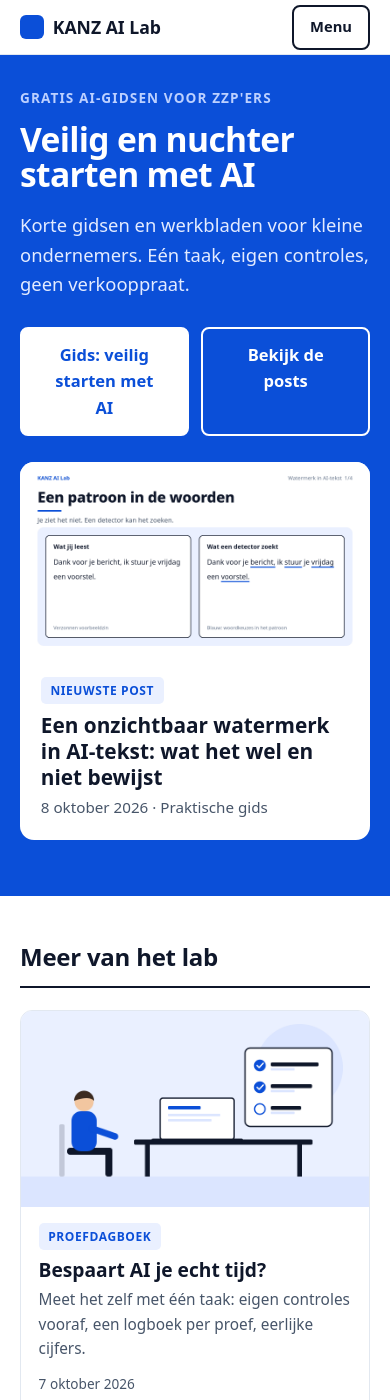
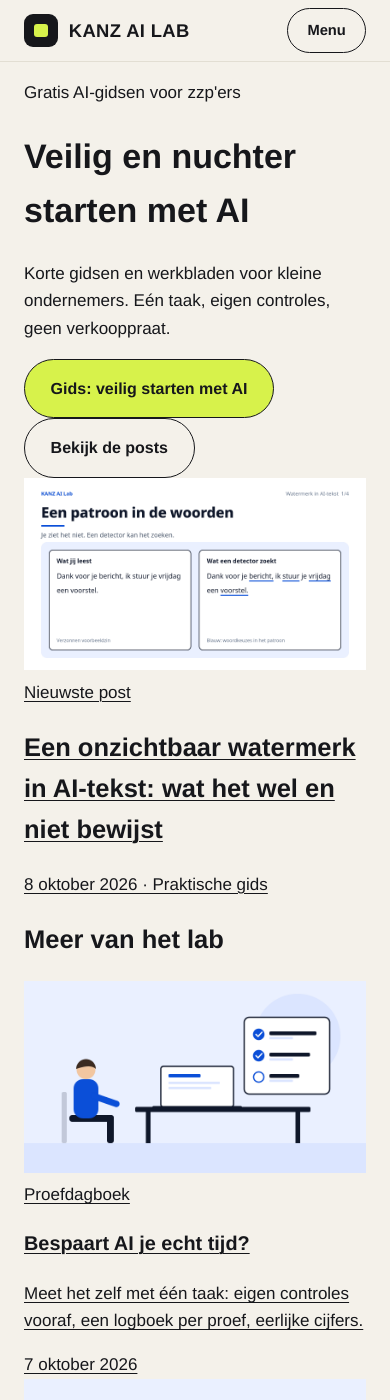
Before and after one commit to kanz-ai-lab-nl/kanz-ai-lab-nl.github.io, a Jekyll site: the page index.html, which Jekyll copies as it is, in a window 390 px wide and 1400 px high. Built offline with Jekyll 4.4.1, drawn with Linux system fonts in a browser that asks for light colours.

Commit message:
Nieuwe stijl (REQUEST 9): assets

```diff
--- a/assets/kanz.css
+++ b/assets/kanz.css
@@ -1,113 +1,72 @@
-:root{--bg:#fff;--ink:#0f172a;--mute:#475569;--line:#e2e8f0;--ac:#0b4fd8;--acd:#0a3fb0;--tint:#eaf0ff;--tint2:#dbe5ff;--sans:system-ui,-apple-system,"Segoe UI",Roboto,"Noto Sans",Helvetica,Arial,sans-serif}
+:root{--bg:#f4f1ea;--ink:#16171b;--ink2:#26292e;--mute:#5d6066;--line:#e2ded3;--field:#f9f8f4;--lime:#d7f24b;--tile:#e2ded3;--sans:"Helvetica Neue",Helvetica,"Segoe UI",Arial,system-ui,sans-serif;--head:"Helvetica Neue",Helvetica,"Segoe UI","Arial Black",Arial,system-ui,sans-serif;--mono:ui-monospace,"SF Mono","Cascadia Mono",Menlo,Consolas,monospace}
 *{box-sizing:border-box}
-html{scroll-behavior:smooth;scroll-padding-top:5rem}
-body{margin:0;background:var(--bg);color:var(--ink);font-family:var(--sans);font-size:17px;line-height:1.6}
-a{color:var(--ac)}
+html{scroll-behavior:smooth;scroll-padding-top:5.5rem}
+body{margin:0;background:var(--bg);color:var(--ink);font-family:var(--sans);font-size:18px;line-height:1.6}
 img{max-width:100%;height:auto}
-.w{max-width:72rem;margin:0 auto;padding:0 1.25rem}
-.top{background:#fff;border-bottom:1px solid var(--line);position:sticky;top:0;z-index:10}
-.top .w{display:flex;align-items:center;gap:1.5rem;min-height:4rem}
-.brand{display:flex;align-items:center;gap:.55rem;font-weight:800;font-size:1.1rem;text-decoration:none;white-space:nowrap;color:var(--ink)}
-.brand i{width:1.5rem;height:1.5rem;background:var(--ac);border-radius:6px;display:inline-block}
-.menu{display:flex;align-items:center;gap:1.5rem;margin-left:auto}
-.menu nav{display:flex;gap:1.5rem;font-weight:600;font-size:.95rem}
-.menu nav a{text-decoration:none;color:var(--mute);padding:.4rem 0}
-.menu nav a:hover{color:var(--ac)}
-.cta{background:var(--ac);color:#fff!important;text-decoration:none;font-weight:700;font-size:.92rem;padding:.6rem 1.1rem;border-radius:8px;white-space:nowrap}
-.cta:hover{background:var(--acd)}
-.hero{background:var(--ac);color:#fff;padding:3.5rem 0 6rem}
-.hero .w{display:grid;grid-template-columns:1fr 1fr;gap:3rem;align-items:center}
-.kicker{margin:0 0 .8rem;font-weight:700;font-size:.85rem;letter-spacing:.08em;text-transform:uppercase;color:#bcd0ff}
-.hero h1{margin:0;font-size:clamp(2.2rem,4.8vw,3.6rem);line-height:1.05;font-weight:800;letter-spacing:-.02em}
-.lead{font-size:1.15rem;margin:1.1rem 0 0;color:#e3ebff}
-.acts{display:flex;gap:.8rem;margin-top:1.8rem;flex-wrap:wrap}
-.acts a{text-decoration:none;font-weight:700;padding:.8rem 1.4rem;border-radius:8px;border:2px solid #fff;color:#fff}
-.acts .b1{background:#fff;color:var(--ac)}.acts .b1:hover{background:var(--tint)}
-.acts .b2:hover{background:rgba(255,255,255,.14)}
-.fc{display:block;background:#fff;color:var(--ink);border-radius:14px;overflow:hidden;text-decoration:none}
-.fc img{display:block;width:100%}
-.fc div{padding:1.1rem 1.3rem 1.3rem}
-.fc h2{margin:.5rem 0 .3rem;font-size:1.3rem;line-height:1.25}
-.fc:hover h2{color:var(--ac)}
-.fc p{margin:0;color:var(--mute);font-size:.95rem}
-.tag{display:inline-block;background:var(--tint);color:var(--ac);font-weight:700;font-size:.75rem;letter-spacing:.05em;text-transform:uppercase;padding:.25rem .6rem;border-radius:5px}
-.meta{font-size:.85rem;color:var(--mute)}
-section.s{padding:3.5rem 0 0}
-.sh{display:flex;justify-content:space-between;align-items:baseline;gap:1rem;margin-bottom:1.4rem;border-bottom:2px solid var(--ink);padding-bottom:.6rem}
-.sh h2{margin:0;font-size:1.5rem;letter-spacing:-.01em}
-.sh a{font-weight:700;font-size:.9rem;text-decoration:none}
-.grid{display:grid;grid-template-columns:repeat(3,1fr);gap:1.5rem}
-.card{display:flex;flex-direction:column;text-decoration:none;color:inherit;border:1px solid var(--line);border-radius:12px;overflow:hidden;background:#fff}
-.card:hover{border-color:var(--ac)}
-.card img{display:block;width:100%;aspect-ratio:16/9;object-fit:cover;background:var(--tint)}
-.card .tag{margin:1rem 1.1rem 0;align-self:flex-start}
-.card h3{margin:.5rem 1.1rem .4rem;font-size:1.2rem;line-height:1.25}
-.card:hover h3{color:var(--ac)}
-.card p{margin:0 1.1rem .7rem;color:var(--mute);font-size:.96rem}
-.card .meta{margin:auto 1.1rem 1.1rem}
-.offer{display:grid;grid-template-columns:repeat(3,1fr);gap:1.5rem}
-.offer>div{background:var(--tint);border-radius:12px;padding:1.6rem}
-.offer .n{display:inline-flex;width:2rem;height:2rem;border-radius:50%;background:var(--ac);color:#fff;font-weight:800;align-items:center;justify-content:center}
-.offer h3{margin:.9rem 0 .4rem;font-size:1.2rem}
-.offer p{margin:0 0 1rem;color:var(--mute);font-size:.96rem}
-.offer a.l{font-weight:700;text-decoration:none}
-.offer a.l:hover{text-decoration:underline}
-.about{display:grid;grid-template-columns:1fr 1.6fr;gap:2rem}
-.about h2{margin:0;font-size:1.5rem}.about p{margin:0;color:var(--mute)}
-.last{padding-bottom:4rem}
-footer.site{background:var(--ink);color:#fff;padding:1.6rem 0;font-weight:700;margin-top:0}
-/* artikelen */
-.art{max-width:46rem;margin:0 auto;padding:2rem 1.25rem 4rem}
-.crumb{font-size:.9rem;margin:0 0 1rem}
-.crumb a{text-decoration:none;font-weight:600}
-.art h1{font-size:clamp(1.9rem,4.5vw,2.8rem);line-height:1.12;letter-spacing:-.02em;margin:.6rem 0 .8rem;font-weight:800}
-.art h2{font-size:1.5rem;line-height:1.2;margin:2.4rem 0 .6rem;letter-spacing:-.01em}
-.art figure{margin:1.4rem 0}
-.art figure img{display:block;width:100%;border-radius:12px;border:1px solid var(--line)}
-.art .cover img{border:0}
-.art li{margin:.45rem 0}
-.art .note,.note{background:var(--tint);border-left:4px solid var(--ac);border-radius:0 8px 8px 0;padding:.8rem 1rem;margin:1.4rem 0;font-size:.95rem}
-.small{font-size:.85rem;color:var(--mute)}
-.tabs{display:flex;gap:.4rem;margin:1rem 0 1.2rem}
-.tabs a{text-decoration:none;font-weight:700;font-size:.92rem;padding:.5rem 1rem;border-radius:8px;color:var(--mute);background:var(--tint)}
-.tabs a[aria-current]{background:var(--ac);color:#fff}
-.btn{display:inline-block;background:var(--ac);color:#fff!important;font-weight:700;text-decoration:none;padding:.75rem 1.3rem;border-radius:8px}
-.btn:hover{background:var(--acd)}
+a{color:var(--ink);text-decoration-thickness:1px;text-underline-offset:3px}
+.w{max-width:76rem;margin:0 auto;padding:0 1.5rem}
+h1,h2,h3{font-family:var(--head);color:var(--ink)}
+.top{background:var(--bg);border-bottom:1px solid var(--line);position:sticky;top:0;z-index:20}
+.top .w{display:flex;align-items:center;gap:1.5rem;min-height:4.4rem}
+.brand{display:flex;align-items:center;gap:.7rem;font-family:var(--head);font-weight:800;font-size:1.15rem;letter-spacing:.02em;text-transform:uppercase;text-decoration:none;white-space:nowrap}
+.brand i{width:2.1rem;height:2.1rem;background:var(--ink);border-radius:9px;display:inline-block;position:relative}
+.brand i:after{content:"";position:absolute;left:.62rem;top:.62rem;width:.86rem;height:.86rem;background:var(--lime);border-radius:3px}
+.menu{display:flex;align-items:center;gap:2.2rem;margin-left:auto}
+.menu nav{display:flex;gap:2.2rem;font-size:.98rem;margin:0}
+.top nav a{text-decoration:none;color:var(--ink);padding:.4rem 0;border:0;font:inherit}
+.top nav a:hover{text-decoration:underline}
+.cta{background:var(--ink);color:#fff!important;text-decoration:none;font-weight:700;font-size:.95rem;padding:.85rem 1.4rem;border-radius:999px;white-space:nowrap}
+.cta:hover{background:var(--ink2)}
 details.mm{display:none}
-@media(max-width:820px){
- body{font-size:16.5px}
- .top .w{min-height:3.4rem;gap:.6rem;flex-wrap:wrap}
+.btn,.b1,.b2{display:inline-flex;align-items:center;gap:.55rem;font-family:var(--sans);font-weight:700;font-size:1rem;text-decoration:none;padding:1rem 1.6rem;border-radius:999px;border:1px solid var(--ink);cursor:pointer}
+.btn,.b1{background:var(--lime);color:var(--ink)!important}
+.btn:hover,.b1:hover{background:#c9e53a}
+.b2{background:transparent;color:var(--ink)}
+.b2:hover{background:rgba(22,23,27,.07)}
+.mono{font-family:var(--mono);font-size:.78rem;letter-spacing:.14em;text-transform:uppercase;color:var(--mute)}
+footer.site{background:var(--ink);color:#fff;margin:0;border:0;padding:3.2rem 0 3rem;display:block}
+footer.site .w{display:block;font-family:var(--head);font-weight:800;font-size:1.7rem;letter-spacing:.02em;text-transform:uppercase}
+.art{max-width:47rem;margin:0 auto;padding:2.4rem 1.5rem 5rem}
+.crumb{font-size:.95rem;margin:0 0 1.4rem}
+.crumb a{text-decoration:none;font-weight:700}
+.art .tag{display:inline-block;font-family:var(--mono);font-size:.75rem;letter-spacing:.14em;text-transform:uppercase;border:1px solid var(--ink);border-radius:999px;padding:.25rem .8rem}
+.art h1{font-size:clamp(2.2rem,6vw,3.6rem);line-height:1.02;letter-spacing:-.04em;margin:1.1rem 0 1rem;font-weight:800}
+.art h2{font-size:clamp(1.55rem,3vw,2rem);line-height:1.1;margin:3rem 0 .8rem;letter-spacing:-.035em;font-weight:800}
+.art h3{font-size:1.2rem;margin:2rem 0 .4rem;letter-spacing:-.02em}
+.art p,.art li{color:#2a2c31}
+.art li{margin:.5rem 0}
+.art figure{margin:1.8rem 0;background:var(--tile);border-radius:24px;padding:1rem}
+.art figure img{display:block;width:100%;border-radius:14px}
+.small{font-size:.9rem;color:var(--mute);font-family:var(--mono);letter-spacing:.04em}
+.note{background:#fff;border:1px solid var(--line);border-left:6px solid var(--lime);border-radius:16px;padding:1rem 1.2rem;margin:1.8rem 0;font-size:.98rem}
+.tabs{display:flex;gap:.5rem;margin:1rem 0 1.6rem;flex-wrap:wrap}
+.tabs a{text-decoration:none;font-weight:700;font-size:.92rem;padding:.55rem 1.1rem;border-radius:999px;border:1px solid var(--ink);color:var(--ink)}
+.tabs a[aria-current]{background:var(--ink);color:#fff}
+.md{overflow-wrap:break-word}
+.md h3{font-size:1.2rem;line-height:1.3;margin:1.8rem 0 .4rem}
+.md p,.md ul,.md ol{margin:.8rem 0}
+.md hr{border:0;border-top:1px solid var(--line);margin:2.4rem 0}
+.md blockquote{margin:1.4rem 0;padding:.8rem 1.1rem;border-left:6px solid var(--lime);background:#fff;border-radius:0 16px 16px 0}
+.md blockquote p{margin:0}
+.md code{font-family:var(--mono);font-size:.86em;background:#fff;border:1px solid var(--line);padding:.1rem .35rem;border-radius:6px}
+.md pre{background:#fff;border:1px solid var(--line);border-radius:16px;padding:1.1rem;white-space:pre-wrap;overflow-wrap:anywhere;font-size:.86rem;line-height:1.55;max-width:100%}
+.md pre code{background:none;border:0;padding:0;font-size:inherit}
+.md table{display:block;max-width:100%;overflow-x:auto;border-collapse:collapse;font-size:.92rem;margin:1.2rem 0}
+.md th,.md td{border-bottom:1px solid var(--line);padding:.55rem .7rem;text-align:left;vertical-align:top}
+.md th{background:#fff}
+.md .task-list-item{list-style:none;margin-left:-1.2rem}
+.md .task-list-item input{margin-right:.5rem;accent-color:var(--ink)}
+@media(max-width:900px){
+ body{font-size:17px}
+ .top .w{min-height:3.8rem;position:relative}
  .menu{display:none}
  details.mm{display:block;margin-left:auto}
- details.mm summary{list-style:none;cursor:pointer;font-weight:700;font-size:.92rem;padding:.55rem 1rem;border:2px solid var(--ink);border-radius:8px}
+ details.mm summary{list-style:none;cursor:pointer;font-weight:700;font-size:.92rem;padding:.6rem 1.2rem;border:1px solid var(--ink);border-radius:999px}
  details.mm summary::-webkit-details-marker{display:none}
  details.mm[open] summary{background:var(--ink);color:#fff}
- details.mm .mi{display:flex;flex-direction:column;gap:0;position:absolute;left:0;right:0;top:100%;background:#fff;border-bottom:1px solid var(--line);padding:.5rem 1.25rem 1rem}
- details.mm nav{flex-direction:column;gap:0}
- details.mm nav a{padding:.8rem 0;border-bottom:1px solid var(--line);font-size:1.05rem}
- details.mm .cta{text-align:center;margin-top:.8rem;padding:.8rem}
- .top{position:sticky}
- .top .w{position:relative}
- .hero{padding:2rem 0 3.5rem}
- .hero .w{grid-template-columns:1fr;gap:1.6rem}
- .hero h1{font-size:2.1rem}
- .grid,.offer{grid-template-columns:1fr}
- .about{grid-template-columns:1fr;gap:.6rem}
- section.s{padding-top:2.6rem}
- .acts a{flex:1;text-align:center}
+ details.mm .mi{display:flex;flex-direction:column;position:absolute;left:0;right:0;top:100%;background:var(--bg);border-bottom:1px solid var(--line);padding:.4rem 1.5rem 1.2rem}
+ details.mm nav{display:flex;flex-direction:column;gap:0}
+ details.mm nav a{padding:.9rem 0;border-bottom:1px solid var(--line);font-size:1.08rem}
+ details.mm .cta{text-align:center;margin-top:1rem;padding:1rem}
 }
-/* Markdown-pagina's (gids) via _layouts/default.html */
-.md{overflow-wrap:break-word}
-.md h3{font-size:1.15rem;line-height:1.3;margin:1.8rem 0 .4rem}
-.md p,.md ul,.md ol{margin:.7rem 0}
-.md hr{border:0;border-top:1px solid var(--line);margin:2.4rem 0}
-.md blockquote{margin:1.2rem 0;padding:.7rem 1rem;border-left:4px solid var(--ac);background:var(--tint);border-radius:0 8px 8px 0}
-.md blockquote p{margin:0}
-.md code{font-family:ui-monospace,SFMono-Regular,Menlo,Consolas,monospace;font-size:.88em;background:var(--tint);padding:.1rem .3rem;border-radius:4px}
-.md pre{background:var(--tint);border:1px solid var(--line);border-radius:10px;padding:1rem;white-space:pre-wrap;overflow-wrap:anywhere;font-size:.86rem;line-height:1.55;max-width:100%}
-.md pre code{background:none;padding:0;font-size:inherit}
-.md table{display:block;max-width:100%;overflow-x:auto;border-collapse:collapse;font-size:.92rem;margin:1rem 0}
-.md th,.md td{border-bottom:1px solid var(--line);padding:.5rem .65rem;text-align:left;vertical-align:top}
-.md th{background:var(--tint)}
-.md .task-list-item{list-style:none;margin-left:-1.2rem}
-.md .task-list-item input{margin-right:.5rem;accent-color:var(--ac)}
+@media print{.top,footer.site,.tabs,.noprint{display:none}}
```
Also changed, not shown: assets/home.css (added, +88 -0 lines).
